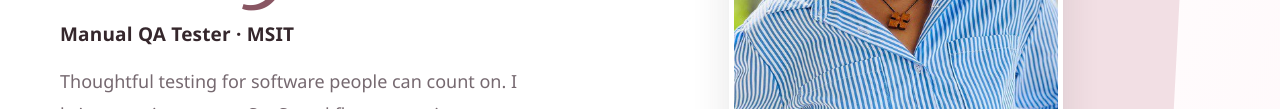
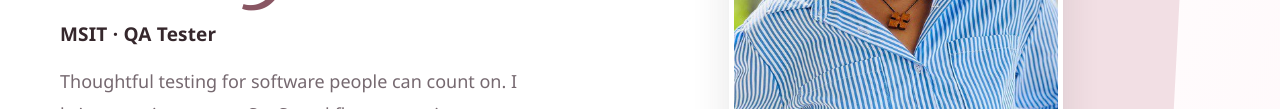
Before and after one commit to isle27/QA-Portfolio, a plain HTML site: page index.html in a window 1280 px wide. Shown: the part 398-507 px from the top of the page. Drawn offline with Linux system fonts and the light colour scheme.

Commit message:
some fixs

```diff
--- a/index.html
+++ b/index.html
@@ -468,7 +468,7 @@
         <div class="hero-copy">
           <div class="availability">Atlanta, Georgia · Open to remote roles</div>
           <h1>Hana<br><span>Chanyalew</span></h1>
-          <p class="hero-role">Manual QA Tester · MSIT </p>
+          <p class="hero-role">MSIT  · QA Tester </p>
           <p class="hero-description">Thoughtful testing for software people can count on. I bring a curious eye to SaaS workflows, security platforms, and every detail in between.</p>
           <div class="hero-actions">
             <a class="button" href="#work">Explore my work <span aria-hidden="true">↗</span></a>
```
